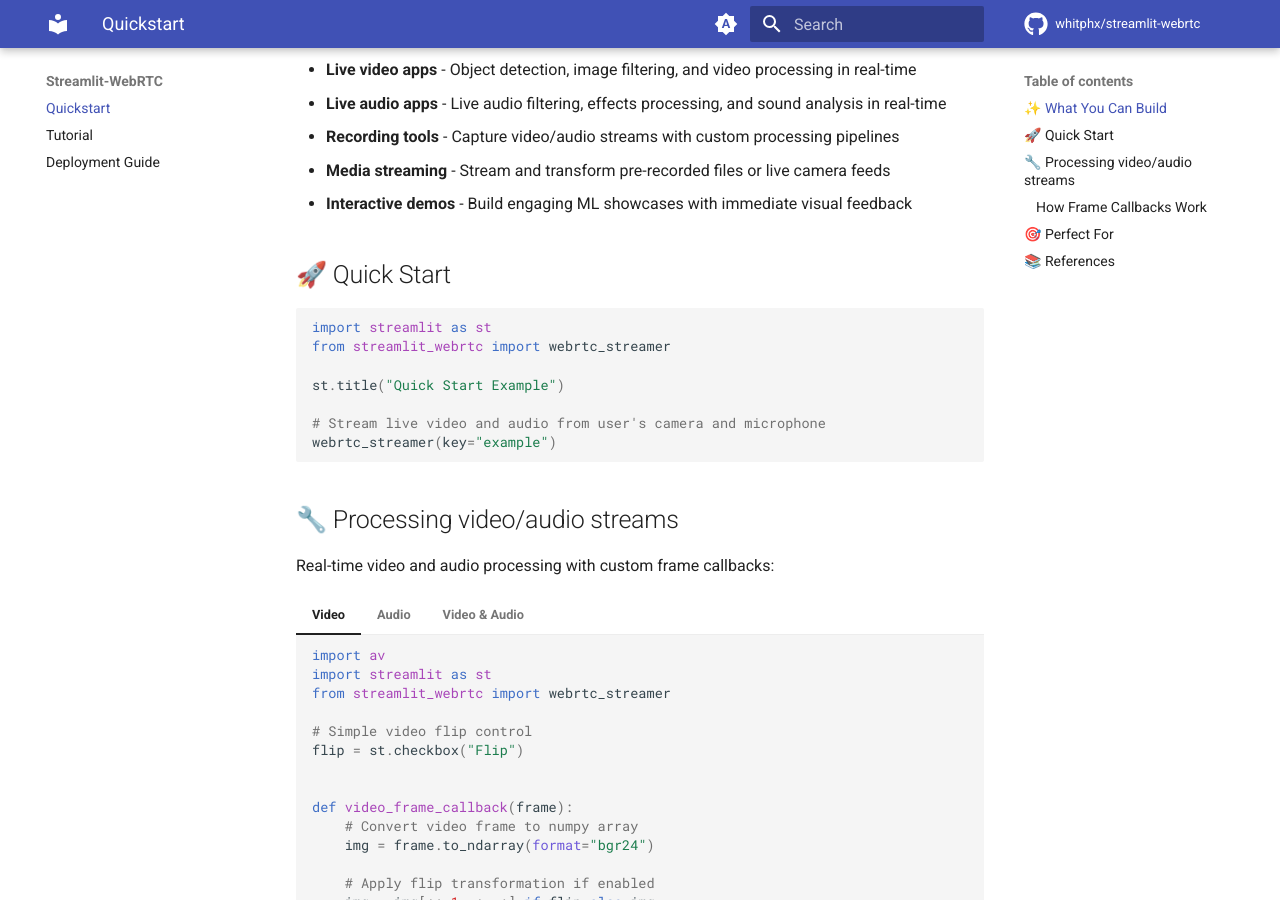
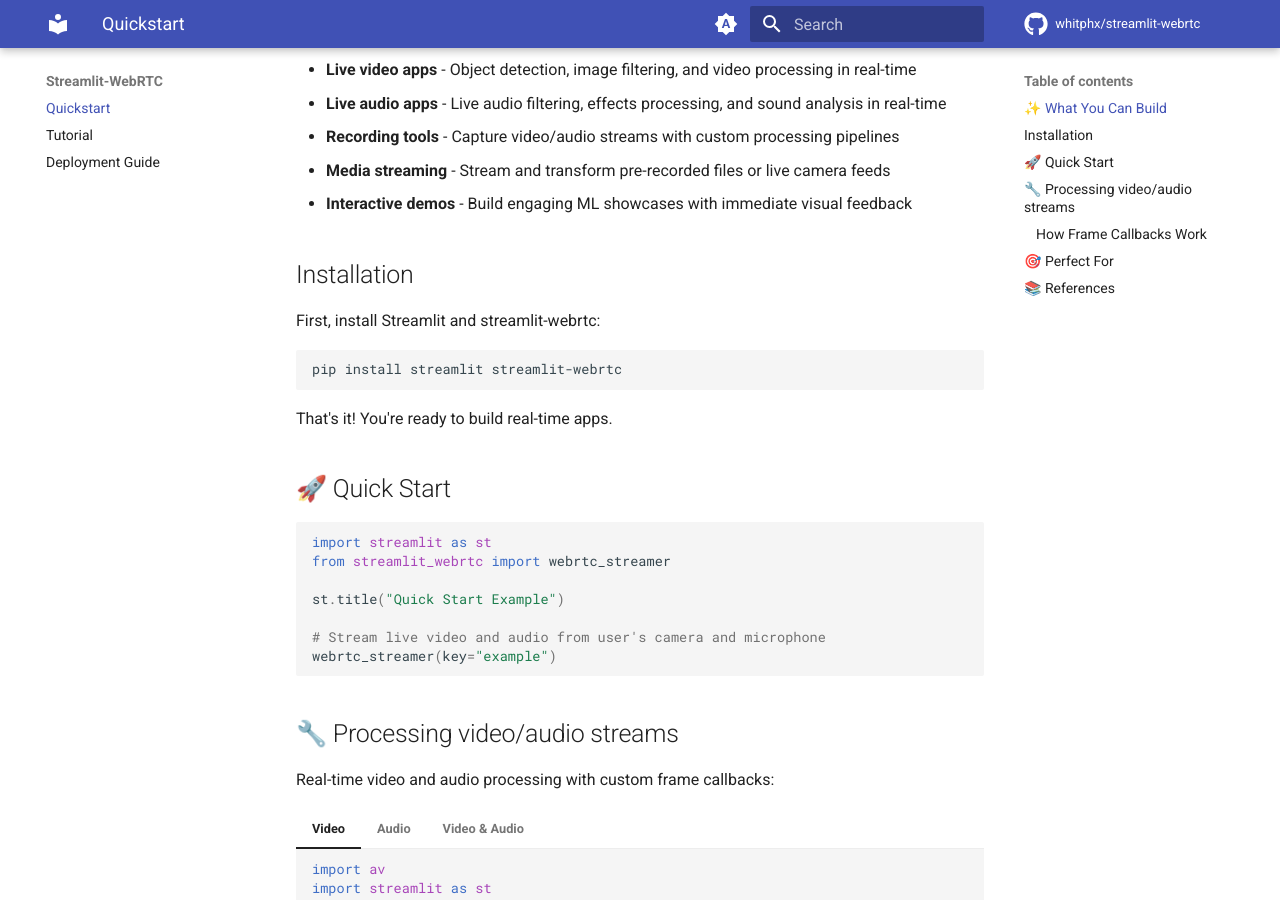
Before and after one commit to whitphx/streamlit-webrtc, an MkDocs documentation site: the page built from docs/index.md, in a window 1280 px wide and 900 px high, scrolled down 332 px. Built offline with MkDocs 1.6.1 and Material for MkDocs 9.7.7, drawn with Linux system fonts in a browser that asks for light colours; comment, search, counter and statistics services are not loaded.

Commit message:
added installation setup

````diff
--- a/docs/index.md
+++ b/docs/index.md
@@ -11,6 +11,16 @@
 - **Recording tools** - Capture video/audio streams with custom processing pipelines
 - **Media streaming** - Stream and transform pre-recorded files or live camera feeds
 - **Interactive demos** - Build engaging ML showcases with immediate visual feedback
+
+## Installation
+
+First, install Streamlit and streamlit-webrtc:
+
+```bash
+pip install streamlit streamlit-webrtc
+```
+
+That's it! You're ready to build real-time apps.
 
 ## 🚀 Quick Start
 
@@ -62,10 +72,10 @@
 
 ## 📚 References
 
-* [📖 Developing web-based real-time video/audio processing apps quickly with Streamlit](https://www.whitphx.info/posts/20211231-streamlit-webrtc-video-app-tutorial/)
-    * A tutorial for real-time video app development using `streamlit-webrtc`.
-    * Crosspost on dev.to: https://dev.to/whitphx/developing-web-based-real-time-videoaudio-processing-apps-quickly-with-streamlit-4k89
-* [📖 New Component: streamlit-webrtc, a new way to deal with real-time media streams (Streamlit Community)](https://discuss.streamlit.io/t/new-component-streamlit-webrtc-a-new-way-to-deal-with-real-time-media-streams/8669)
-    * This is a forum topic where `streamlit-webrtc` has been introduced and discussed about.
-* [🎥 Real-time browser-ready computer vision apps with Streamlit, EuroPython 2022](https://www.youtube.com/watch?v=D4F6GKaoLns)
-    * A talk at EuroPython 2022 about `streamlit-webrtc` demonstrating quick development of a real-time computer vision app.
+- [📖 Developing web-based real-time video/audio processing apps quickly with Streamlit](https://www.whitphx.info/posts/20211231-streamlit-webrtc-video-app-tutorial/)
+  - A tutorial for real-time video app development using `streamlit-webrtc`.
+  - Crosspost on dev.to: https://dev.to/whitphx/developing-web-based-real-time-videoaudio-processing-apps-quickly-with-streamlit-4k89
+- [📖 New Component: streamlit-webrtc, a new way to deal with real-time media streams (Streamlit Community)](https://discuss.streamlit.io/t/new-component-streamlit-webrtc-a-new-way-to-deal-with-real-time-media-streams/8669)
+  - This is a forum topic where `streamlit-webrtc` has been introduced and discussed about.
+- [🎥 Real-time browser-ready computer vision apps with Streamlit, EuroPython 2022](https://www.youtube.com/watch?v=D4F6GKaoLns)
+  - A talk at EuroPython 2022 about `streamlit-webrtc` demonstrating quick development of a real-time computer vision app.
````
